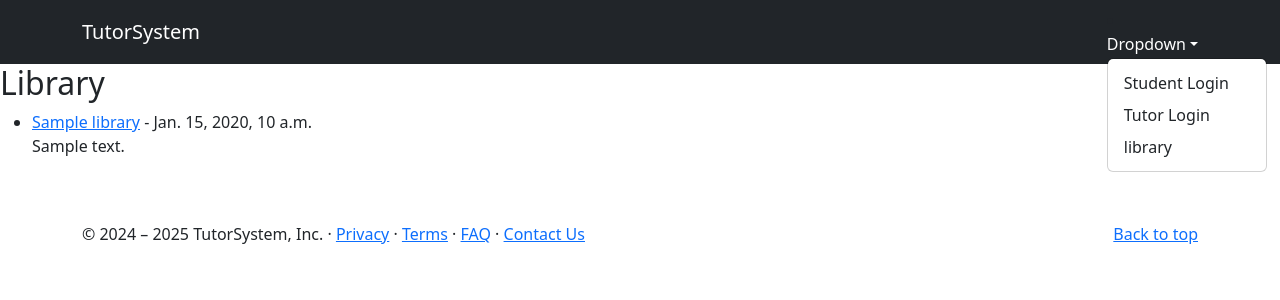
After one commit to Black-Dragon-Kalameet/TutorSystem, a Django app: page /library/ in a window 1280 px wide, after a click on "Dropdown". The commit adds this page. Shown: the top 300 px of the page. Run offline with Django 5.2, Linux system fonts and the light colour scheme; tables that the repository leaves empty hold one stand-in row (values such as "Sample post"); some libraries are stand-ins or nearby versions.

Commit message:
added library feature and option to update

```diff
--- a/main/admin.py
+++ b/main/admin.py
@@ -12,3 +12,8 @@ admin.site.register(models.tutor,tutoradmin)
 class caroseladmin(admin.ModelAdmin):
     list_display=('image_tag','alt_text')
 admin.site.register(models.carosel,caroseladmin)
+
+class libraryAdmin(admin.ModelAdmin):
+    list_display = ('title', 'timestamp')
+    search_fields = ('title',)
+admin.site.register(models.library,libraryAdmin)
--- a/main/forms.py
+++ b/main/forms.py
@@ -21,3 +21,9 @@ class messageform(forms.ModelForm):
         model = models.message
         fields = ['message', 'attachment']
         receiver = forms.ChoiceField()
+
+
+class supdateprofile(forms.ModelForm):
+     class Meta:
+          model= models.student
+          fields = ('email','phone_number','profile_picture')
--- a/main/models.py
+++ b/main/models.py
@@ -20,6 +20,10 @@ class student(models.Model):
     Student_name = models.CharField(max_length=180, null=False)
     username = models.CharField(max_length=180, null=False)
     password = models.CharField(max_length=180,null=False)
+    email = models.EmailField(unique=True)
+    phone_number = models.CharField(max_length=15)
+    date_of_birth = models.DateField()
+    profile_picture = models.ImageField(upload_to='profiles/', null=True, blank=True)
     def __str__(self):
      return self.Student_name
 
@@ -44,3 +48,13 @@ class message(models.Model):
 
     def __str__(self):
         return f"Message from {self.sender_tutor or self.sender_student} to {self.receiver_tutor or self.receiver_student}"
+
+
+class library(models.Model):
+    file = models.FileField(upload_to='library/')
+    title = models.CharField(max_length=255)
+    description = models.TextField(null=True, blank=True)
+    timestamp = models.DateTimeField(default=timezone.now)
+
+    def __str__(self):
+        return self.title
--- a/main/templates/base.html
+++ b/main/templates/base.html
@@ -20,7 +20,7 @@
             <ul class="dropdown-menu">
               <li><a class="dropdown-item" href="{% url 'slogin' %}">Student Login</a></li>
               <li><a class="dropdown-item" href="{% url 'tutorlogin' %}">Tutor Login</a></li>
-              <li><a class="dropdown-item" href="#">Option</a></li>
+              <li><a class="dropdown-item" href="{% url 'library' %}">library</a></li>
             </ul>
           </li>
 
--- /dev/null
+++ b/main/templates/library.html
@@ -0,0 +1,12 @@
+{% extends 'base.html' %}
+{% block content %}
+<h2>Library</h2>
+<ul>
+    {% for doc in documents %}
+        <li>
+            <a href="{{ doc.file.url }}">{{ doc.title }}</a> - {{ doc.timestamp }}
+            <p>{{ doc.description }}</p>
+        </li>
+    {% endfor %}
+</ul>
+{% endblock %}
--- a/main/urls.py
+++ b/main/urls.py
@@ -11,6 +11,8 @@ urlpatterns =[
     path('message',views.message,name='message'),
     path('select_recipient/', views.select_recipient, name='select_recipient'),
     path('message/<int:recipient_id>/', views.message, name='message'),
+    path('library/', views.library, name='library'),
+    path('student/studentprof/', views.studentprof, name='studentprof'),
 
 
 
--- a/main/views.py
+++ b/main/views.py
@@ -56,6 +56,24 @@ def slogin(request):
     form = forms.sloginform
     return render(request,'student/slogin.html',{'form':form, 'message': message})
 
+def studentprof(request):
+    msg =None
+    sid =  request.session['studentid']
+    student = models.student.objects.get(id=sid)
+    if request.method == 'POST':
+       form = forms.supdateprofile(request.POST,request.FILES,instance=student)
+       if form.is_valid:
+           form.save()
+           msg ='profile updated'
+
+    form = forms.supdateprofile(instance=student)
+    return render(request,'student/studentprof.html',{'form':form,'msg':msg})
+
+
+
+
+
+
 def message(request, recipient_id=None):
     if recipient_id is None:
         return redirect('select_recipient')  # Redirect to recipient selection if no recipient is provided
@@ -110,3 +128,8 @@ def select_recipient(request):
         available_recipients = models.tutor.objects.all()
 
     return render(request, 'select_recipient.html', {'available_recipients': available_recipients})
+
+
+def library(request):
+    documents = models.library.objects.all()
+    return render(request, 'library.html', {'documents': documents})
```
Also changed, not shown: main/templates/student/studentprof.html (added, +21 -0 lines), main/migrations/0008_library.py (added), main/migrations/0009_student_date_of_birth_student_email_and_more.py (added), 1 other file.
